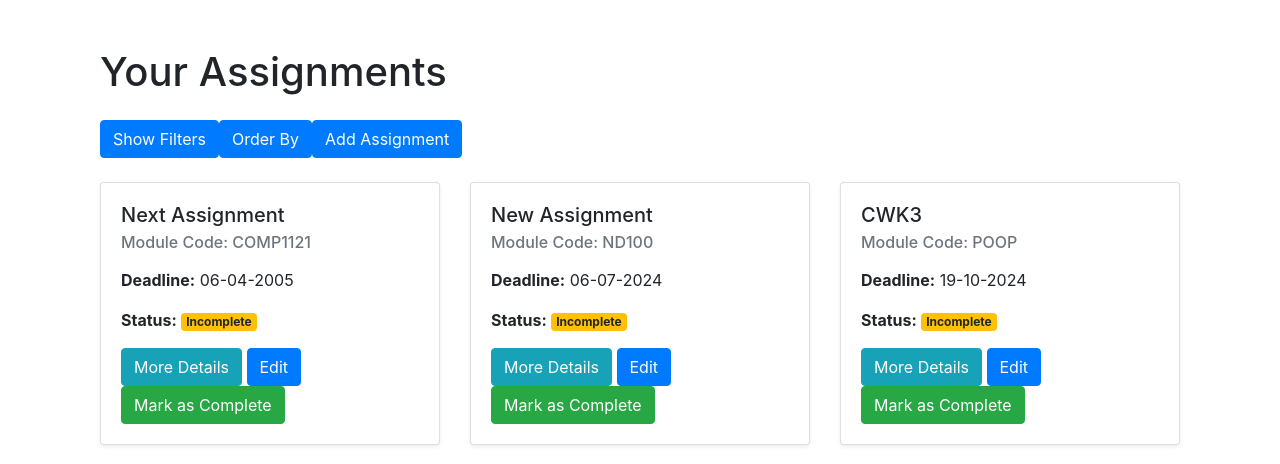
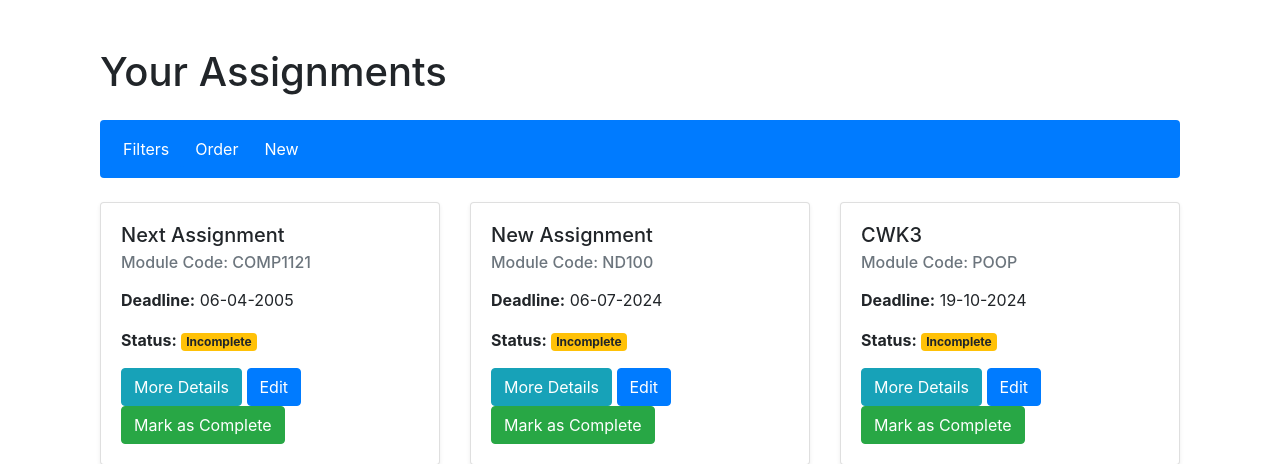
Before and after one commit to noahdavis05/WebAppDevCWK1, a Flask app: page / in a window 1280 px wide. Shown: the part 56-520 px from the top of the page. Run offline with Flask 3, Linux system fonts and the light colour scheme; data comes from the database, SQL or seed files in the repository; some libraries are stand-ins or nearby versions.

Commit message:
Made some changes to the styling

```diff
--- /dev/null
+++ b/main/app/static/homeStyles.css
@@ -0,0 +1,30 @@
+/* CSS styles to adjust positioning */
+#filter-container,
+#order-container {
+    margin-top: -20px; /* Adjust as necessary to bring the section closer to the buttons */
+    position: relative; /* Optional: use relative positioning if needed */
+    z-index: 1; /* Ensure it appears above other content */
+}
+
+/* Style for the button section */
+.button-navbar {
+    background-color: #007bff; /* Background color for the button section */
+    padding: 10px; /* Padding around the button section */
+    border-radius: 0.25rem; /* Slightly rounded corners */
+    margin-bottom: 20px; /* Space below the button section */
+}
+
+/* Style buttons */
+.button-navbar .btn {
+    margin: 0; /* Reset margin for buttons */
+}
+
+/* Hover effects for buttons */
+.button-navbar .btn:hover {
+    background-color: #0056b3; /* Darker blue on hover */
+}
+
+/* Add transition for a smooth hover effect */
+.button-navbar .btn {
+    transition: background-color 0.3s; /* Smooth transition for background color */
+}
--- a/main/app/static/js/filters.js
+++ b/main/app/static/js/filters.js
@@ -97,8 +97,8 @@ document.addEventListener("DOMContentLoaded", function () {
         const isFilterVisible = filterContainer.style.display === "block";
         filterContainer.style.display = isFilterVisible ? "none" : "block";
         orderContainer.style.display = "none";  // Hide the order container when filters are shown
-        orderByButton.textContent = "Order By"; // Reset Order By button text
-        toggleFiltersButton.textContent = isFilterVisible ? "Show Filters" : "Hide Filters"; // Change button text
+        orderByButton.textContent = "Order"; // Reset Order By button text
+        toggleFiltersButton.textContent = isFilterVisible ? "Filter" : "Hide"; // Change button text
     });
 
     // Toggle order visibility
@@ -106,8 +106,8 @@ document.addEventListener("DOMContentLoaded", function () {
         const isOrderVisible = orderContainer.style.display === "block";
         orderContainer.style.display = isOrderVisible ? "none" : "block";
         filterContainer.style.display = "none";  // Hide the filter container when order is shown
-        toggleFiltersButton.textContent = "Show Filters"; // Reset Filters button text
-        orderByButton.textContent = isOrderVisible ? "Order By" : "Hide Order"; // Change button text
+        toggleFiltersButton.textContent = "Filter"; // Reset Filters button text
+        orderByButton.textContent = isOrderVisible ? "Order" : "Hide"; // Change button text
     });
 
     // Handle radio button change event to trigger sorting
--- a/main/app/templates/base.html
+++ b/main/app/templates/base.html
@@ -8,6 +8,8 @@
     {% else %}
         <title>No title specified</title>
     {% endif %}
+    {% block head %}
+    {% endblock%}
     <!-- Bootstrap CSS -->
     <link href="https://stackpath.bootstrapcdn.com/bootstrap/4.5.2/css/bootstrap.min.css" rel="stylesheet">
 </head>
--- a/main/app/templates/homePage.html
+++ b/main/app/templates/homePage.html
@@ -1,20 +1,26 @@
 {% extends "base.html" %}
+
+{% block head%}
+<link rel="stylesheet" href="../static/homeStyles.css">
+{% endblock %}
 
 {% block content %}
 <div class="container mt-5">
     <h1 class="mb-4">Your Assignments</h1>
 
-    <!-- Navbar-like section -->
-    <div class="d-flex mb-4">
-        <!-- Show Filters Button -->
-        <button id="toggle-filters" class="btn btn-primary me-2" ">Show Filters</button>
+    <div class="button-navbar d-flex mb-4">
+        <!-- Filters Button -->
+        <button id="toggle-filters" class="btn btn-primary me-2">Filters</button>
 
-        <!-- Order By Button (No dropdown) -->
-        <button id="order-by" class="btn btn-primary me-2" ">Order By</button>
+        <!-- Order Button -->
+        <button id="order-by" class="btn btn-primary me-2">Order</button>
 
-        <!-- Add Assignment Button (Aligned to the right) -->
-        <a href="/add-assignment" class="btn btn-primary ms-auto" ">Add Assignment</a>
+        <!-- New Assignment Button -->
+        <a href="/add-assignment" class="btn btn-primary">New</a>
     </div>
+
+
+
 
     <!-- Filter Section (Initially hidden) -->
     <div id="filter-container" style="display: none;" class="card mb-4 shadow-sm">
```
